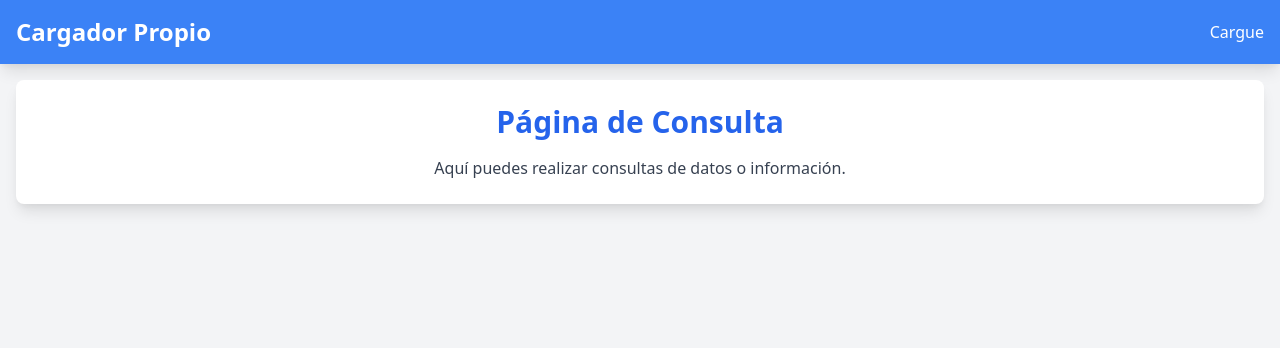
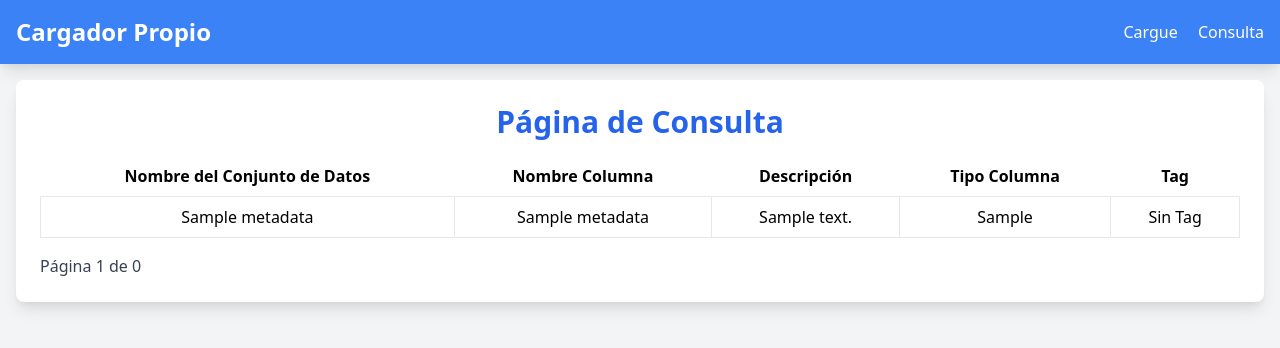
Before and after one commit to Pinguill/cargadorPropio, a Flask app: page /consulta in a window 1280 px wide. Shown: the top 348 px of the page. Run offline with Flask 3, Linux system fonts and the light colour scheme; a database or web service that is not in the repository returns one stand-in record (values such as "Sample title"); data that the repository does not hold is empty; some libraries are stand-ins or nearby versions.

Commit message:
creacion consulta

```diff
--- a/app.py
+++ b/app.py
@@ -1,9 +1,11 @@
 from flask import Flask, render_template
 from cargue import cargue_bp  # Importa el blueprint de cargue
+from consulta import consulta_bp
 
 app = Flask(__name__)
 app.config['SECRET_KEY'] = 'mysecretkey'
 app.register_blueprint(cargue_bp)
+app.register_blueprint(consulta_bp)
 
 @app.route('/')
 def home():
--- a/cargue.py
+++ b/cargue.py
@@ -20,6 +20,7 @@
         return None
 
     try:
+        print(file_type)
         if file_type == 'csv':
             df = pd.read_csv('../../../../Lake/data/' + name, sep=separator, quotechar='"', on_bad_lines=processBadLines, engine='python', header=None)
         elif file_type == 'excel':
@@ -27,6 +28,7 @@
         elif file_type == 'json':
             df = pd.read_json('../../../../Lake/data/' + name)
         elif file_type == 'metadata':
+            print("entre en el if")
             getDescData.getDDIData(name)
             return
     except UnicodeDecodeError:
--- /dev/null
+++ b/consulta.py
@@ -0,0 +1,68 @@
+from flask import Blueprint, render_template, request, jsonify
+import psycopg2
+
+consulta_bp = Blueprint('consulta', __name__)
+
+def conectar_db():
+    return psycopg2.connect(
+        host="localhost",
+        database="rcdatos",
+        user="postgres",
+        password="admin"
+    )
+
+def obtener_datos(page, per_page):
+    offset = (page - 1) * per_page
+    query = """
+        SELECT nombre_tabla, nombre_columna, descripcion, tipo_columna
+        FROM metadata.descripcion_columnas
+        LIMIT %s OFFSET %s
+    """
+    total_records_query = "SELECT COUNT(*) FROM metadata.descripcion_columnas"
+
+    conn = conectar_db()
+    cursor = conn.cursor()
+
+    cursor.execute(query, (per_page, offset))
+    data = cursor.fetchall()
+
+    cursor.execute(total_records_query)
+    total_records = cursor.fetchone()[0]
+
+    cursor.close()
+    conn.close()
+
+    return data, total_records
+
+@consulta_bp.route('/consulta')
+def consulta():
+    page = request.args.get('page', 1, type=int)
+    per_page = 10
+    data, total_records = obtener_datos(page, per_page)
+    total_pages = (total_records + per_page - 1) // per_page
+    return render_template('consulta.html', data=data, page=page, total_pages=total_pages)
+
+@consulta_bp.route('/update_tag', methods=['POST'])
+def update_tag():
+    data = request.get_json()
+    table_name = data.get('table_name')
+    column_name = data.get('column_name')
+    new_tag = data.get('new_tag')
+
+    update_query = """
+        UPDATE metadata.descripcion_columnas
+        SET tag = %s
+        WHERE nombre_tabla = %s AND nombre_columna = %s
+    """
+
+    try:
+        conn = conectar_db()
+        cursor = conn.cursor()
+        cursor.execute(update_query, (new_tag, table_name, column_name))
+        conn.commit()
+        cursor.close()
+        conn.close()
+        return jsonify({"success": True})
+    except Exception as e:
+        print(e)
+        return jsonify({"success": False, "error": str(e)})
--- a/templates/consulta.html
+++ b/templates/consulta.html
@@ -5,6 +5,85 @@
 {% block content %}
     <div class="bg-white p-6 rounded-lg shadow-lg text-center">
         <h1 class="text-3xl font-bold mb-4 text-blue-600">Página de Consulta</h1>
-        <p class="text-gray-700">Aquí puedes realizar consultas de datos o información.</p>
+
+        <!-- Tabla para mostrar los datos -->
+        <table class="table-auto w-full">
+            <thead>
+                <tr>
+                    <th class="px-4 py-2">Nombre del Conjunto de Datos</th>
+                    <th class="px-4 py-2">Nombre Columna</th>
+                    <th class="px-4 py-2">Descripción</th>
+                    <th class="px-4 py-2">Tipo Columna</th>
+                    <th class="px-4 py-2">Tag</th>
+                </tr>
+            </thead>
+            <tbody>
+                {% for row in data %}
+                <tr>
+                    <td class="border px-4 py-2">{{ row[0] }}</td>
+                    <td class="border px-4 py-2">{{ row[1] }}</td>
+                    <td class="border px-4 py-2">{{ row[2] }}</td>
+                    <td class="border px-4 py-2">{{ row[3] }}</td>
+                    <td class="border px-4 py-2" ondblclick="editTag(this, '{{ row[0] }}', '{{ row[1] }}')">
+                        {{ row[4] if row[4] else "Sin Tag" }}
+                    </td>
+                </tr>
+                {% endfor %}
+            </tbody>
+        </table>
+
+        <!-- Controles de paginación -->
+        <div class="flex justify-between items-center mt-4">
+            {% if page > 1 %}
+            <a href="{{ url_for('consulta.consulta', page=page-1) }}" class="bg-blue-500 hover:bg-blue-700 text-white font-bold py-2 px-4 rounded">
+                Anterior
+            </a>
+            {% endif %}
+
+            <span class="text-gray-700">Página {{ page }} de {{ total_pages }}</span>
+
+            {% if page < total_pages %}
+            <a href="{{ url_for('consulta.consulta', page=page+1) }}" class="bg-blue-500 hover:bg-blue-700 text-white font-bold py-2 px-4 rounded">
+                Siguiente
+            </a>
+            {% endif %}
+        </div>
     </div>
+
+    <script>
+        function editTag(cell, tableName, columnName) {
+            let currentTag = cell.innerText;
+            let input = document.createElement('input');
+            input.type = 'text';
+            input.value = currentTag === "Sin Tag" ? "" : currentTag;
+            input.onblur = function() {
+                saveTag(input.value, tableName, columnName, cell);
+            };
+            cell.innerHTML = '';
+            cell.appendChild(input);
+            input.focus();
+        }
+
+        function saveTag(newTag, tableName, columnName, cell) {
+            fetch('/update_tag', {
+                method: 'POST',
+                headers: {
+                    'Content-Type': 'application/json'
+                },
+                body: JSON.stringify({
+                    table_name: tableName,
+                    column_name: columnName,
+                    new_tag: newTag
+                })
+            })
+            .then(response => response.json())
+            .then(data => {
+                if (data.success) {
+                    cell.innerText = newTag || "Sin Tag";
+                } else {
+                    alert("Error al actualizar el tag");
+                }
+            });
+        }
+    </script>
 {% endblock %}
--- a/templates/index.html
+++ b/templates/index.html
@@ -10,9 +10,9 @@
             <a href="{{ url_for('cargue.cargue') }}" class="bg-blue-500 hover:bg-blue-700 text-white font-bold py-2 px-4 rounded">
                 Ir a Cargue
             </a>
-            <!-- <a href="{{ url_for('consulta') }}" class="bg-green-500 hover:bg-green-700 text-white font-bold py-2 px-4 rounded">
+            <a href="{{ url_for('consulta.consulta') }}" class="bg-green-500 hover:bg-green-700 text-white font-bold py-2 px-4 rounded">
                 Ir a Consulta
-            </a>-->
+            </a>
         </div>
     </div>
 {% endblock %}
--- a/templates/layout.html
+++ b/templates/layout.html
@@ -14,7 +14,7 @@
             <a href="/" class="text-white text-2xl font-bold">Cargador Propio</a>
             <div class="space-x-4">
                 <a href="{{ url_for('cargue.cargue') }}" class="text-white hover:text-gray-200">Cargue</a>
-                <!-- <a href="/consulta" class="text-white hover:text-gray-200">Consulta</a> -->
+                <a href="{{ url_for('consulta.consulta') }}" class="text-white hover:text-gray-200">Consulta</a>
             </div>
         </div>
     </nav>
```
Also changed, not shown: getDescData.py (+20 -6 lines).
